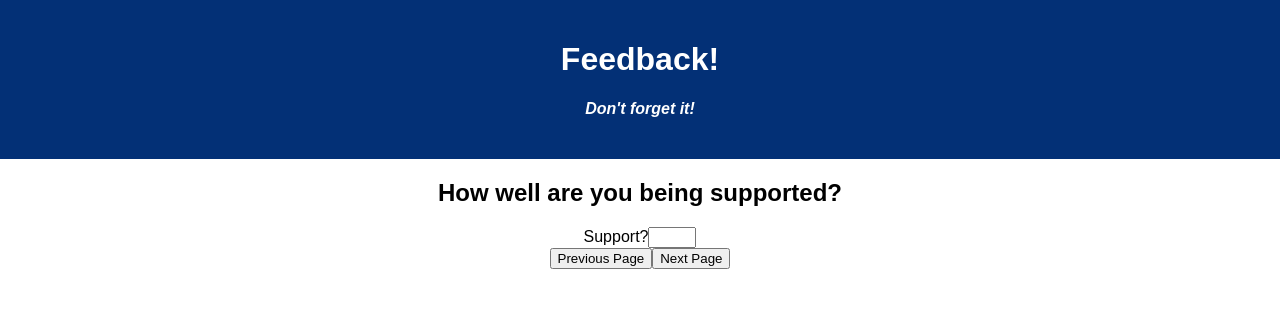
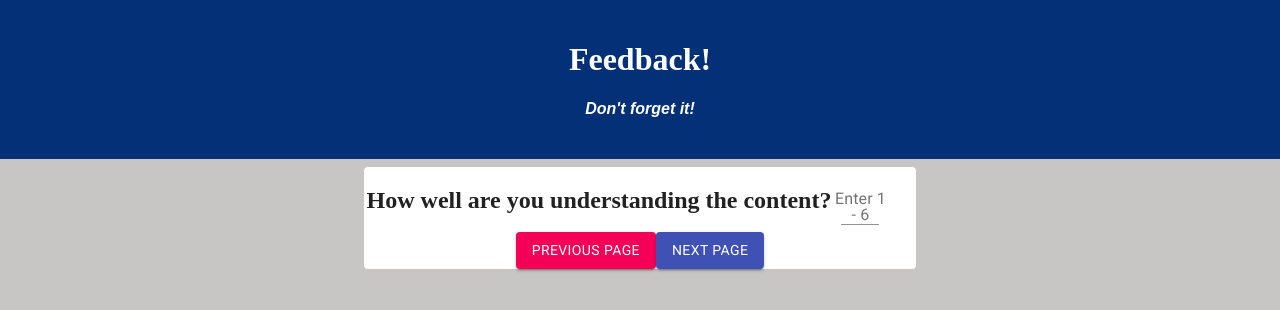
Before and after one commit to Jay-Wikstrom/weekend-redux-feedback-loop, a React (Create React App) app: page /#/understanding in a window 1280 px wide. Before the commit this address led to /#/supported. Shown: the top 310 px of the page. Built offline with nearby package versions, Linux system fonts and the light colour scheme.

Commit message:
Add Material UI

```diff
--- a/package.json
+++ b/package.json
@@ -4,6 +4,8 @@
   "private": true,
   "proxy": "http://localhost:5000",
   "dependencies": {
+    "@fontsource/roboto": "^4.5.0",
+    "@material-ui/core": "^4.12.3",
     "axios": "^0.21.1",
     "body-parser": "^1.19.0",
     "express": "^4.17.1",
--- a/public/index.html
+++ b/public/index.html
@@ -19,6 +19,9 @@
       work correctly both with client-side routing and a non-root public URL.
       Learn how to configure a non-root public URL by running `npm run build`.
     -->
+    <link rel="preconnect" href="https://fonts.gstatic.com" />
+    <link href="https://fonts.googleapis.com/css2?family=Merriweather:ital,wght@0,400;1,700&family=Roboto&display=swap"
+      rel="stylesheet" />
     <title>React App</title>
   </head>
   <body>
--- a/src/components/App/App.css
+++ b/src/components/App/App.css
@@ -21,3 +21,16 @@
 h4 {
   font-style: italic;
 }
+
+h1 {
+  font-family: 'roboto slab', serif;
+}
+
+h2 {
+  font-family: 'roboto slab', serif;
+  margin-bottom: 30px;
+}
+
+body {
+  background-color: rgb(199, 198, 196);
+}
--- a/src/components/Comments/Comments.jsx
+++ b/src/components/Comments/Comments.jsx
@@ -1,6 +1,7 @@
 import { React, useState } from 'react';
 import { useDispatch, useSelector } from 'react-redux';
 import { useHistory } from 'react-router-dom';
+import { Button, Container, TextField, Paper, Grid, makeStyles} from '@material-ui/core';
 
 function Comments() {
     const comments = useSelector(store => store.feedbackReducer);
@@ -21,19 +22,53 @@ function Comments() {
         history.push('/review');
     }
 
+    const useStyles = makeStyles({
+        field: {
+            padding: 10,
+            margin: 10,
+        }
+    })
+    const classes = useStyles()
+
     return (
-        <div>
+        <Container maxWidth="sm">
+            <Paper elevation={0} className="formContainer">
+                <Grid container spacing={3} justify="center" item xs={12}>
                     <h2>Any comments you want to leave?</h2>
                     <form onSubmit={handleSubmit}>
-                <label>Comments</label>
-                <input
+
+                        <TextField
+                            id="standard-multiline-flexible"
+                            label="Enter your comments here"
+                            type="text"
+                            variant="outlined"
+                            multiline
+                            rowsMax={6}
+                            fullWidth
+                            className={classes.field}
+
                             value={commentsInput}
                             onChange={e => setCommentsInput(e.target.value)}
                         />
                     </form>
-            <button onClick={handlePrev}>Previous Page</button>
-            <button onClick={handleSubmit}>Next Page</button>
-        </div>
+                </Grid>
+                <Button
+                    variant="contained"
+                    color="secondary"
+                    onClick={handlePrev}
+                >
+                    Previous Page
+                </Button>
+
+                <Button
+                    variant="contained"
+                    color="primary"
+                    onClick={handleSubmit}
+                >
+                    Next Page
+                </Button>
+            </Paper>
+        </Container>
     )
 }
 
--- a/src/components/Feeling/Feeling.jsx
+++ b/src/components/Feeling/Feeling.jsx
@@ -1,6 +1,7 @@
 import {React, useState} from 'react';
 import { useDispatch, useSelector } from 'react-redux';
 import { useHistory } from 'react-router-dom';
+import { Button, Container, TextField, Paper, Grid, makeStyles } from '@material-ui/core';
 
 function Feeling(){
     const feeling = useSelector(store => store.feedbackReducer);
@@ -12,6 +13,7 @@ function Feeling(){
     const handlePrev = () => {
         history.push('/');
     }
+
 
     const handleSubmit = () => {
         if (feelingInput === ''){
@@ -25,22 +27,51 @@ function Feeling(){
         }
     }
 
+    const useStyles = makeStyles({
+        field: {
+            padding: 10
+        }
+    })
+    const classes = useStyles()
+
     return (
-        <div>
+        <Container maxWidth="sm">
+            <Paper elevation={0} className="formContainer">
+                <Grid container spacing={3} justify="center" item xs={12}>
+
                     <h2>How are you feeling today?</h2>
                     <form onSubmit={handleSubmit}>
-                <label>Feeling?</label>
-                <input
+                        <TextField
+                            id="filled-number"
+                            label="Enter 1 - 6"
                             type="number"
-                    min="1"
-                    max="6"
+                            variant="standard"
+                            className = {classes.field}
+                            InputProps={{inputProps: {min: 1, max: 6} }}
                             value={feelingInput}
                             onChange={e => setFeelingInput(e.target.value)}
                         />
                     </form>
-            <button onClick={handlePrev}>Previous Page</button>
-            <button onClick={handleSubmit}>Next Page</button>
-        </div>
+                </Grid>
+
+                <Button
+                    variant="contained"
+                    color="secondary"
+                    onClick={handlePrev}
+                >
+                    Previous Page
+                </Button>
+
+                <Button
+                    variant="contained"
+                    color="primary"
+                    onClick={handleSubmit}
+                >
+                    Next Page
+                </Button>
+
+            </Paper>
+        </Container>
     )
 }
 
--- a/src/components/Home/Home.jsx
+++ b/src/components/Home/Home.jsx
@@ -1,4 +1,5 @@
 import { useHistory } from 'react-router-dom';
+import { Button } from '@material-ui/core';
 
 function Home(){
     const history = useHistory();
@@ -8,8 +9,14 @@ function Home(){
     }
     return (
         <div>
-            <h1>Start Feedback</h1>
-            <button onClick={handleSubmit}>Go to Feeling page</button>
+            <h1>Start Feedback Survey</h1>
+            <Button
+                variant="contained"
+                color="primary"
+                onClick={handleSubmit}
+            >
+                Start
+            </Button>
         </div>
     )
 }
--- a/src/components/Review/Review.jsx
+++ b/src/components/Review/Review.jsx
@@ -1,6 +1,7 @@
 import {useSelector} from 'react-redux';
 import {useHistory} from 'react-router-dom';
 import axios from 'axios';
+import { Button, Container, Paper, Grid, makeStyles } from '@material-ui/core';
 
 function Review() {
     const feedback = useSelector(store => store.feedbackReducer);
@@ -32,15 +33,33 @@ function Review() {
     }
 
     return (
-        <div>
-            <h1>Review</h1>
-                <h3>Feelings: {feedbackObject.feeling}</h3>
-                <h3>Understanding: {feedbackObject.understanding}</h3>
-                <h3>Support: {feedbackObject.support}</h3>
-                <h3>Comments: {feedbackObject.comments}</h3>
-            <button onClick={handlePrev}>Previous Page</button>
-            <button onClick={handleSubmit}>Submit</button>
-        </div>
+        <Container maxWidth="sm">
+            <Paper elevation={0} className="formContainer">
+
+
+        <h1>Review</h1>
+            <h3>Feelings: {feedbackObject.feeling}</h3>
+            <h3>Understanding: {feedbackObject.understanding}</h3>
+            <h3>Support: {feedbackObject.support}</h3>
+            <h3>Comments: {feedbackObject.comments}</h3>
+
+        <Button
+            variant="contained"
+            color="secondary"
+            onClick={handlePrev}
+        >
+            Previous Page
+        </Button>
+
+        <Button
+            variant="contained"
+            color="primary"
+            onClick={handleSubmit}
+        >
+            Next Page
+        </Button>
+            </Paper>
+        </Container>
     )
 }
 
--- a/src/components/Supported/Supported.jsx
+++ b/src/components/Supported/Supported.jsx
@@ -1,6 +1,7 @@
 import { React, useState } from 'react';
 import { useDispatch, useSelector } from 'react-redux';
 import { useHistory } from 'react-router-dom';
+import { Button, Container, TextField, Paper, Grid, makeStyles } from '@material-ui/core';
 
 function Supported() {
     const support = useSelector(store => store.feedbackReducer);
@@ -25,12 +26,26 @@ function Supported() {
         }
     }
 
+    const useStyles = makeStyles({
+        field: {
+            padding: 10
+        }
+    })
+    const classes = useStyles()
+
     return (
-        <div>
+        <Container maxWidth="sm">
+            <Paper elevation={0} className="formContainer">
+                <Grid container spacing={3} justify="center" item xs={12}>
                     <h2>How well are you being supported?</h2>
                     <form onSubmit={handleSubmit}>
-                <label>Support?</label>
-                <input
+                        <TextField
+                            id="filled-number"
+                            label="Enter 1 - 6"
+                            type="number"
+                            variant="standard"
+                            className={classes.field}
+                            InputProps={{inputProps: {min: 1, max: 6} }}
                             type="number"
                             min="1"
                             max="6"
@@ -38,9 +53,24 @@ function Supported() {
                             onChange={e => setSupportInput(e.target.value)}
                         />
                     </form>
-            <button onClick={handlePrev}>Previous Page</button>
-            <button onClick={handleSubmit}>Next Page</button>
-        </div>
+        </Grid>
+            <Button
+                variant="contained"
+                color="secondary"
+                onClick={handlePrev}
+            >
+                Previous Page
+            </Button>
+
+            <Button
+                variant="contained"
+                color="primary"
+                onClick={handleSubmit}
+            >
+                Next Page
+            </Button>
+            </Paper>
+        </Container>
     )
 }
 
--- a/src/components/Understanding/Understanding.jsx
+++ b/src/components/Understanding/Understanding.jsx
@@ -1,6 +1,7 @@
 import { React, useState } from 'react';
 import { useDispatch, useSelector } from 'react-redux';
 import { useHistory } from 'react-router-dom';
+import { Button, Container, TextField, Paper, Grid, makeStyles } from '@material-ui/core';
 
 function Understanding() {
     const understanding = useSelector(store => store.feedbackReducer);
@@ -25,22 +26,51 @@ function Understanding() {
         }
     }
 
+    const useStyles = makeStyles({
+        field: {
+            padding: 10,
+
+        }
+    })
+    const classes = useStyles()
+
     return (
-        <div>
+        <Container maxWidth="sm">
+            <Paper elevation={0} className="formContainer">
+                <Grid container spacing={3} justify="center" item xs={12}>
                     <h2>How well are you understanding the content?</h2>
                     <form onSubmit={handleSubmit}>
-                <label>Understanding?</label>
-                <input
+                        <TextField
+                            id="filled-number"
+                            label="Enter 1 - 6"
                             type="number"
-                    min="1"
-                    max="6"
+                            variant="standard"
+                            className={classes.field}
+                            InputProps={{inputProps: {min: 1, max: 6 }}}
                             value={understandingInput}
                             onChange={e => setUnderstandingInput(e.target.value)}
                         />
                     </form>
-            <button onClick={handlePrev}>Previous Page</button>
-            <button onClick={handleSubmit}>Next Page</button>
-        </div>
+                </Grid>
+
+                <Button
+                    variant="contained"
+                    color="secondary"
+                    onClick={handlePrev}
+                >
+                    Previous Page
+                </Button>
+
+                <Button
+                    variant="contained"
+                    color="primary"
+                    onClick={handleSubmit}
+                >
+                    Next Page
+                </Button>
+
+            </Paper>
+        </Container>
     )
 }
 
```
Also changed, not shown: src/components/Submit/Submit.jsx (+8 -1 lines), 2 other files (tests, documents, lock files or other folders). Lines whose indentation alone changed are shown as unchanged.
